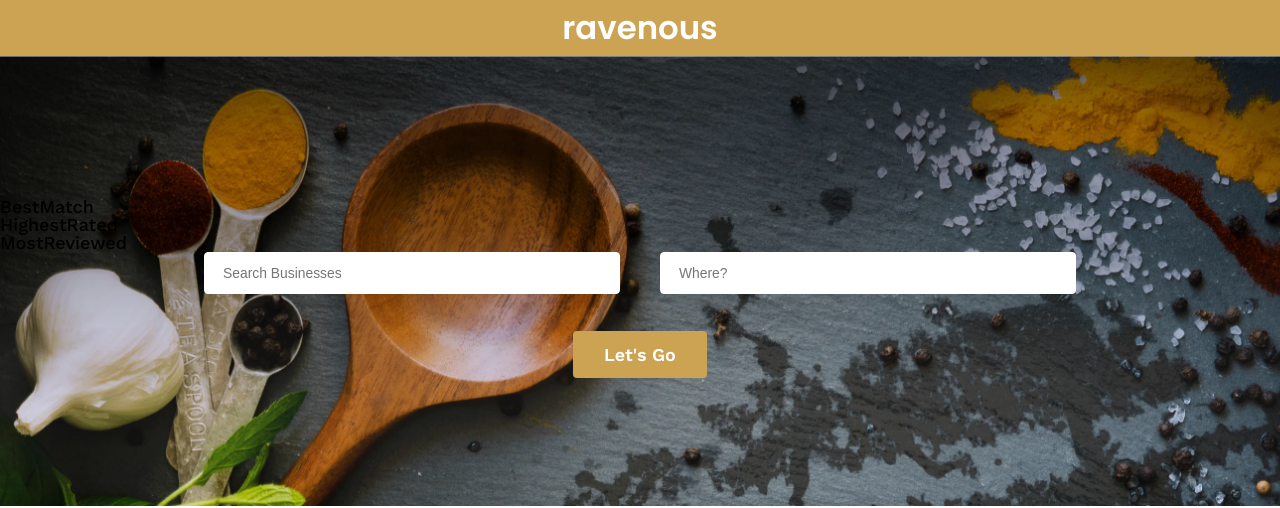
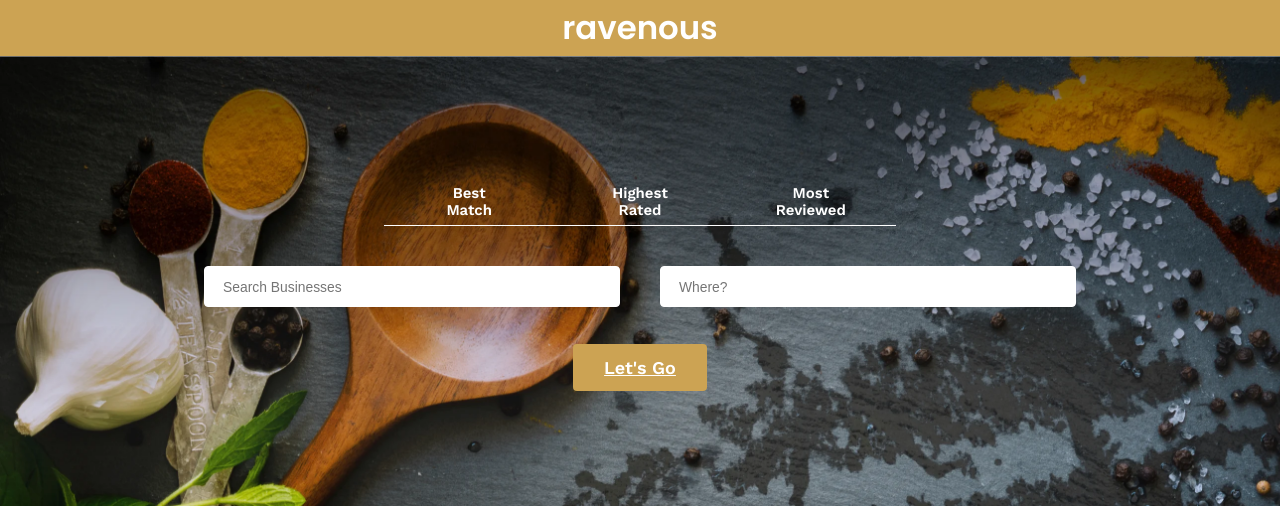
Before and after one commit to JackDef10/ravenous, a React (Create React App) app: page / in a window 1280 px wide. Shown: the top 508 px of the page. Built offline with nearby package versions, Linux system fonts and the light colour scheme.

Commit message:
sort by options fixed in SearchBar component return method

```diff
--- a/src/components/SearchBar/SearchBar.js
+++ b/src/components/SearchBar/SearchBar.js
@@ -2,9 +2,9 @@ import React from "react";
 import "./SearchBar.css";
 
 const sortByOptions = {
-    "BestMatch": "best_match",
-    "HighestRated": "rating",
-    "MostReviewed": "review_count"
+    "Best Match": "best_match",
+    "Highest Rated": "rating",
+    "Most Reviewed": "review_count"
  };
 
  class SearchBar extends React.Component {
@@ -17,7 +17,7 @@ const sortByOptions = {
      render() {
         return (
             <div className="SearchBar">
-            <div clasName="SearchBar-sort-options">
+            <div className="SearchBar-sort-options">
               <ul>
                 {this.renderSortByOptions()}
               </ul>
@@ -27,7 +27,7 @@ const sortByOptions = {
               <input placeholder="Where?" />
             </div>
             <div className="SearchBar-submit">
-              <a>Let's Go</a>
+              <a href="www.#.com">Let's Go</a>
             </div>
           </div>
 
```
